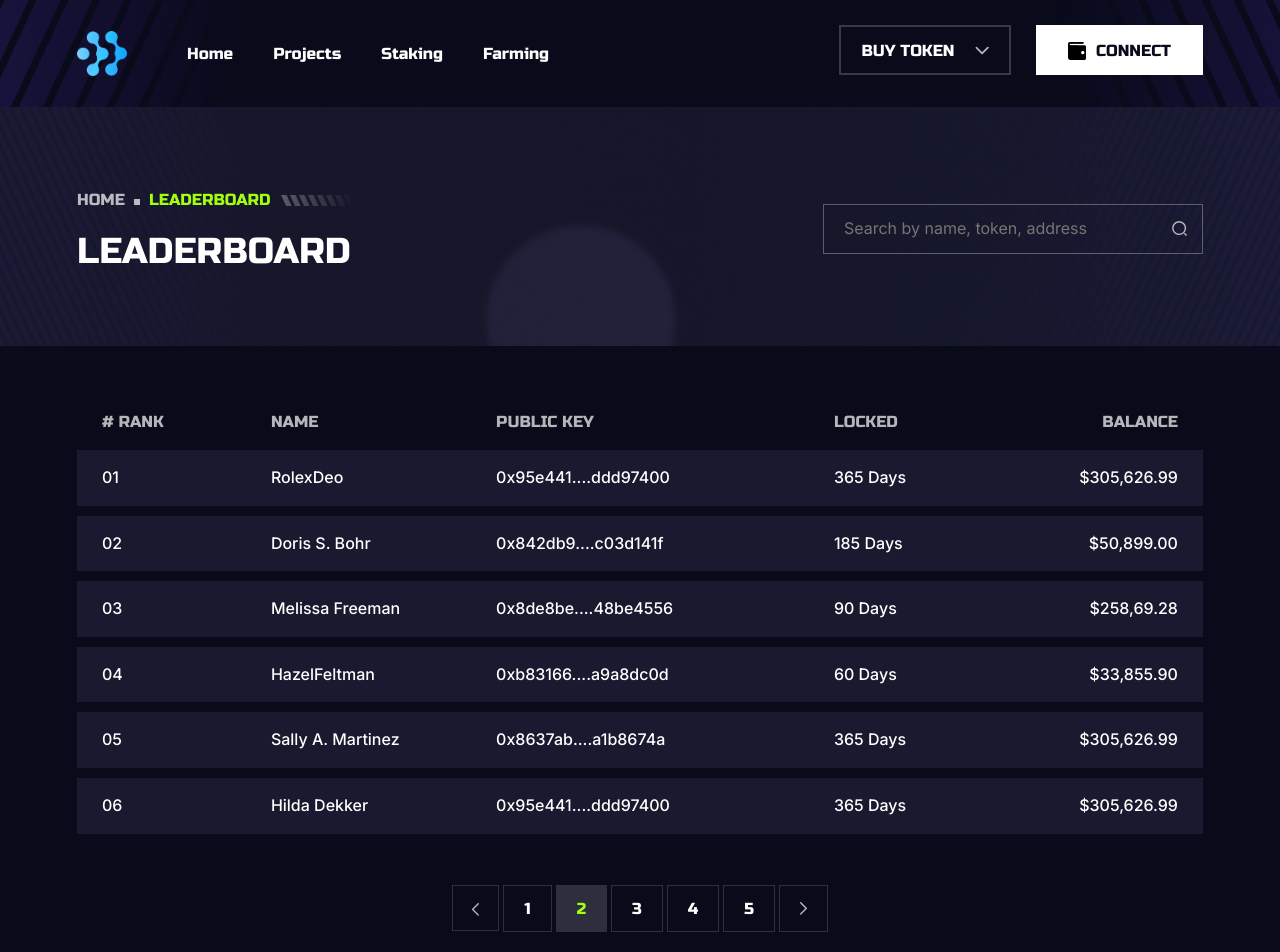
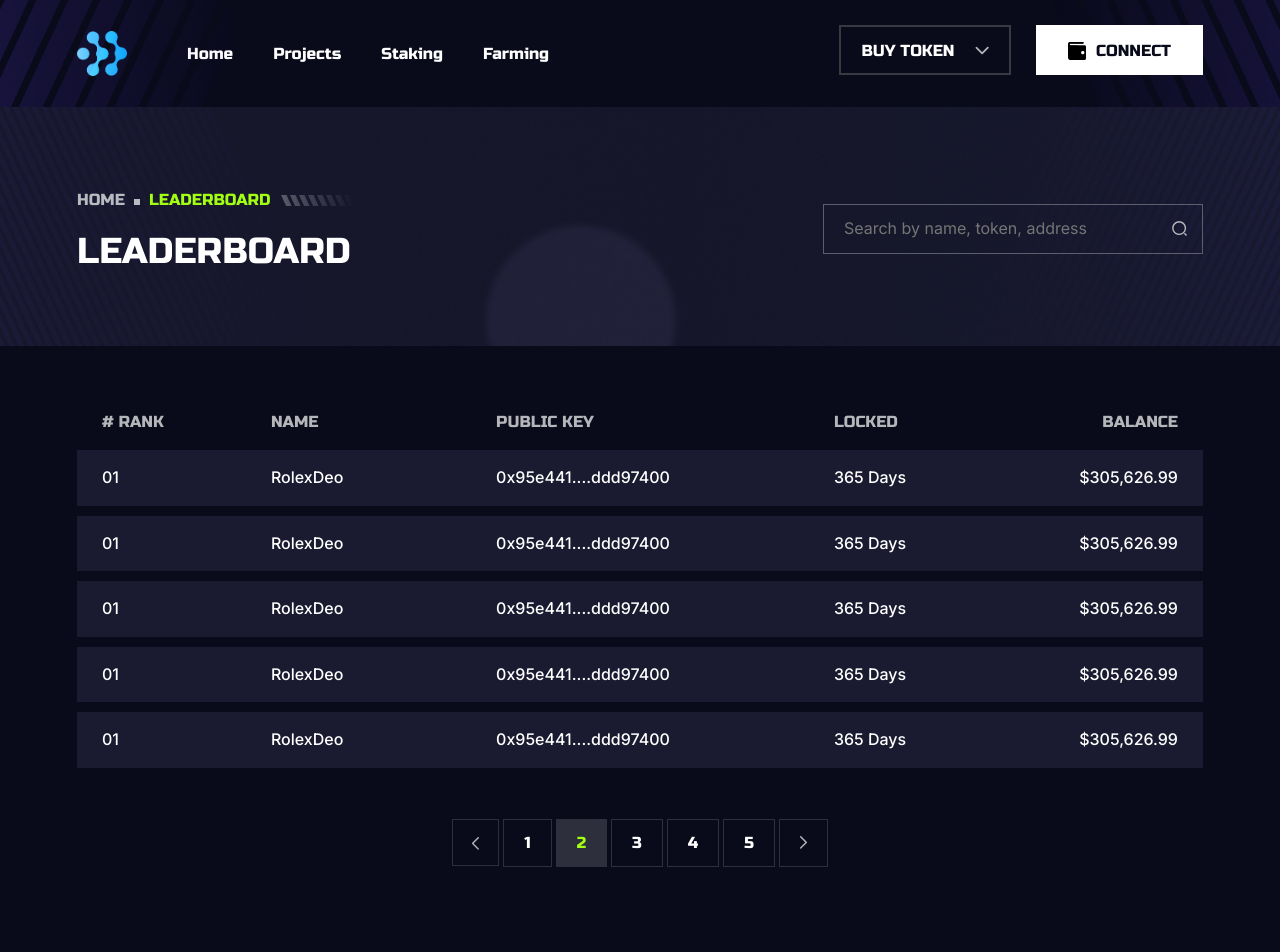
Before and after one commit to codeChef8888/xyz, a Next.js app: page /leaderboard in a window 1280 px wide. Shown: the top 952 px of the page. Built offline with nearby package versions, Linux system fonts and the light colour scheme; a web font is replaced by a local one.

Commit message:
Leaderboard performance fixes

```diff
--- a/components/home/items/TeamMemberItem.tsx
+++ b/components/home/items/TeamMemberItem.tsx
@@ -1,4 +1,5 @@
 import type { NextPage } from "next";
+import Link from "next/link";
 
 const TeamMemberItem: NextPage = () => {
   return (
@@ -6,7 +7,7 @@ const TeamMemberItem: NextPage = () => {
     <div className="team-item text-center active-shape">
       <img src="assets/images/team/team-image2.png" alt="Team-image" />
       <h4 className="team-title mb-8">
-        <a href="teamdetails.html">Genaro Nadel</a>
+        <span>Genaro Nadel</span>
       </h4>
       <div className="dsc">VP of Engineering</div>
       <ul className="team-icon-list">
--- /dev/null
+++ b/components/leaderboard/LeaderboardItem.tsx
@@ -0,0 +1,13 @@
+import type { NextPage } from "next";
+
+const LeaderboardItem: NextPage = () => {
+  return (<div className="leaderboard-item">
+    <span>01</span>
+    <span>RolexDeo</span>
+    <span>0x95e441....ddd97400</span>
+    <span>365 Days</span>
+    <span>$305,626.99</span>
+  </div>)
+}
+
+export default LeaderboardItem
--- a/pages/leaderboard.tsx
+++ b/pages/leaderboard.tsx
@@ -1,6 +1,8 @@
 import type { NextPage } from "next";
 import Link from "next/link";
 import ApplyForIGOSection from "../components/ApplyForIGOSection";
+import FarmListItem from "../components/farming/FarmListItem";
+import LeaderboardItem from "../components/leaderboard/LeaderboardItem";
 
 const Leaderboard: NextPage = () => {
   return (
@@ -53,50 +55,15 @@ const Leaderboard: NextPage = () => {
                 <th>locked</th>
                 <th>Balance</th>
               </tr>
-              <tr>
-                <td>01</td>
-                <td>RolexDeo</td>
-                <td>0x95e441....ddd97400</td>
-                <td>365 Days</td>
-                <td>$305,626.99</td>
-              </tr>
-              <tr>
-                <td>02</td>
-                <td>Doris S. Bohr</td>
-                <td>0x842db9....c03d141f</td>
-                <td>185 Days</td>
-                <td>$50,899.00</td>
-              </tr>
-              <tr>
-                <td>03</td>
-                <td>Melissa Freeman</td>
-                <td>0x8de8be....48be4556</td>
-                <td>90 Days</td>
-                <td>$258,69.28</td>
-              </tr>
-              <tr>
-                <td>04</td>
-                <td>HazelFeltman</td>
-                <td>0xb83166....a9a8dc0d</td>
-                <td>60 Days</td>
-                <td>$33,855.90</td>
-              </tr>
-              <tr>
-                <td>05</td>
-                <td>Sally A. Martinez</td>
-                <td>0x8637ab....a1b8674a</td>
-                <td>365 Days</td>
-                <td>$305,626.99</td>
-              </tr>
-              <tr>
-                <td>06</td>
-                <td>Hilda Dekker</td>
-                <td>0x95e441....ddd97400</td>
-                <td>365 Days</td>
-                <td>$305,626.99</td>
-              </tr>
             </tbody>
           </table>
+          <div>
+            <LeaderboardItem />
+            <LeaderboardItem />
+            <LeaderboardItem />
+            <LeaderboardItem />
+            <LeaderboardItem />
+          </div>
           <div className="gamfi-navigation text-center mt-40">
             <ul>
               <li>
```
Also changed, not shown: public/assets/css/style.css.
